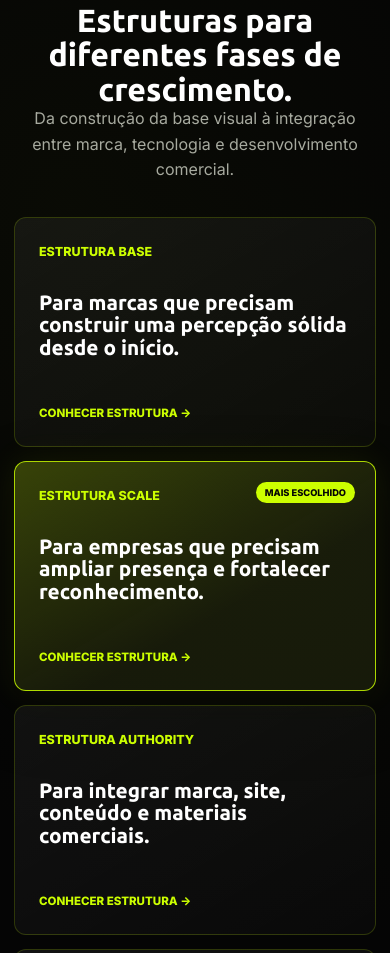
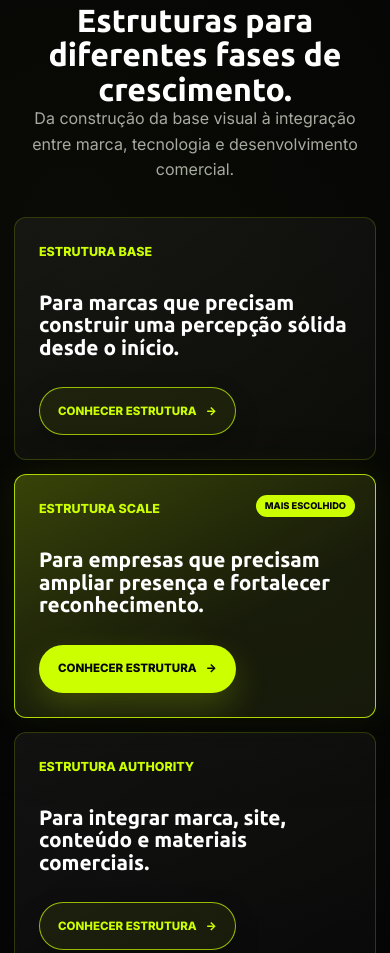
Before and after one commit to chrissilvaj-code/ya-design-site, a plain HTML site: page index.html in a window 390 px wide. Shown: the part 6837-7790 px from the top of the page. Drawn offline with Linux system fonts and the light colour scheme.

Commit message:
Melhora navegacao dos cards de projetos

```diff
--- a/styles.css
+++ b/styles.css
@@ -665,19 +665,43 @@ details:hover,
 }
 
 .plan-preview > a {
+  display: inline-flex;
   width: fit-content;
+  min-height: 44px;
+  align-items: center;
+  justify-content: center;
+  gap: 9px;
   margin-top: auto;
-  padding-top: 28px;
+  border: 1px solid rgba(204, 255, 0, 0.7);
+  border-radius: 999px;
+  padding: 0 16px;
   color: var(--primary);
+  background: rgba(204, 255, 0, 0.07);
+  box-shadow: 0 10px 26px rgba(0, 0, 0, 0.2);
   font-size: 0.72rem;
   font-weight: 800;
   text-decoration: none;
   text-transform: uppercase;
+  transition: color 200ms ease, background 200ms ease, border-color 200ms ease, box-shadow 200ms ease;
 }
 
 .plan-preview > a span {
   display: inline-block;
   transition: transform 200ms ease;
+}
+
+.plan-preview > a:hover,
+.plan-preview > a:focus-visible {
+  border-color: var(--primary);
+  color: #050505;
+  background: var(--primary);
+  box-shadow: 0 14px 34px rgba(204, 255, 0, 0.22);
+}
+
+.plan-preview--featured > a {
+  color: #050505;
+  background: var(--primary);
+  box-shadow: 0 14px 34px rgba(204, 255, 0, 0.2);
 }
 
 .plan-preview:hover > a span,
@@ -1860,6 +1884,7 @@ details p {
   .plan-preview {
     min-height: 230px;
     padding: 24px;
+    cursor: pointer;
   }
 
   .plan-preview--featured,
@@ -1870,6 +1895,31 @@ details p {
 
   .plan-preview h3 {
     margin-top: 30px;
+  }
+
+  .plan-preview > a {
+    position: static;
+    min-height: 48px;
+    margin-top: 28px;
+    padding-inline: 18px;
+  }
+
+  .plan-preview > a::after {
+    position: absolute;
+    z-index: 3;
+    inset: 0;
+    border-radius: inherit;
+    content: "";
+  }
+
+  .plan-preview:active {
+    border-color: var(--primary);
+    background: linear-gradient(150deg, rgba(204, 255, 0, 0.13), rgba(255, 255, 255, 0.025));
+    transform: scale(0.985);
+  }
+
+  .plan-preview--featured:active {
+    transform: scale(0.985);
   }
 
   .plans-preview-footer {
```
